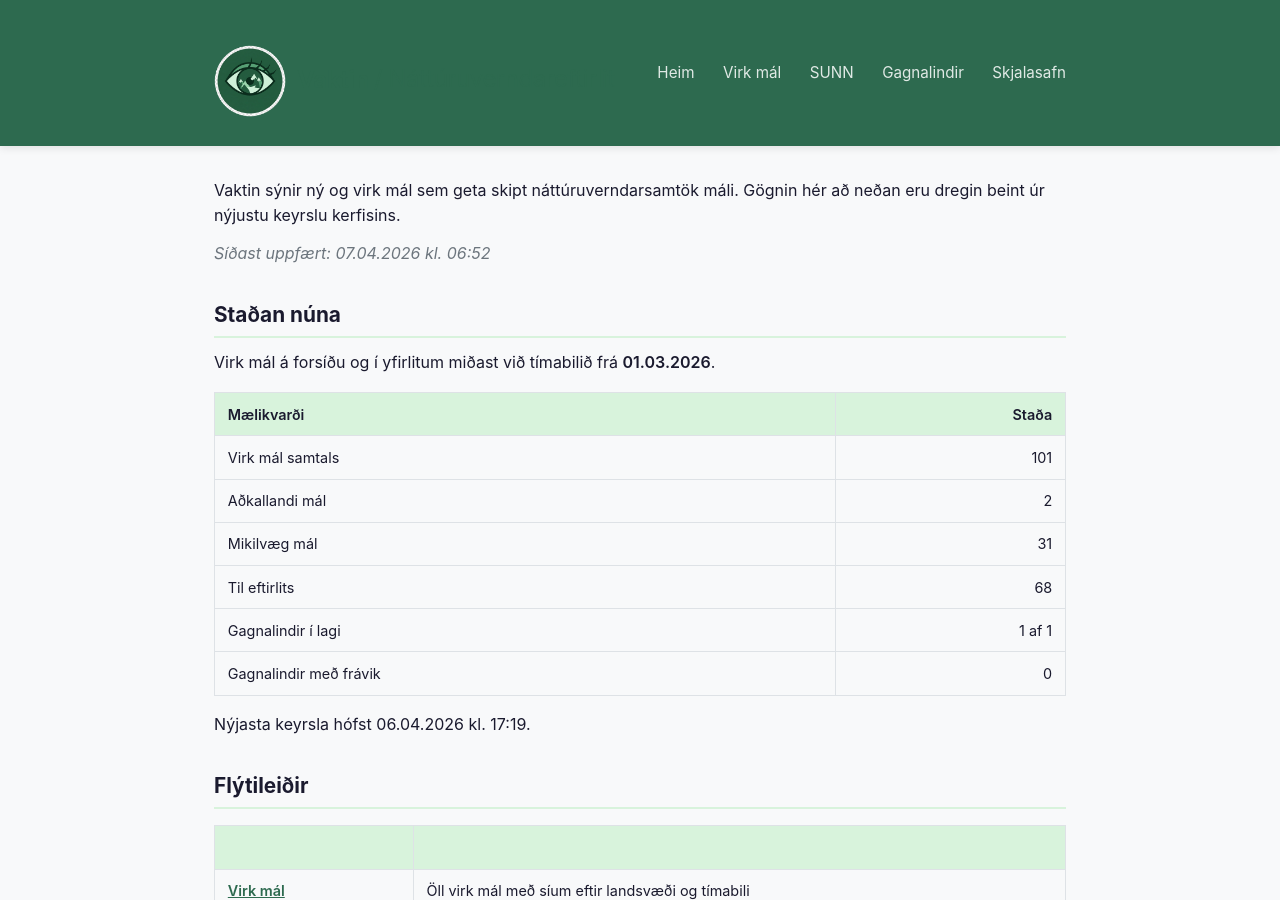
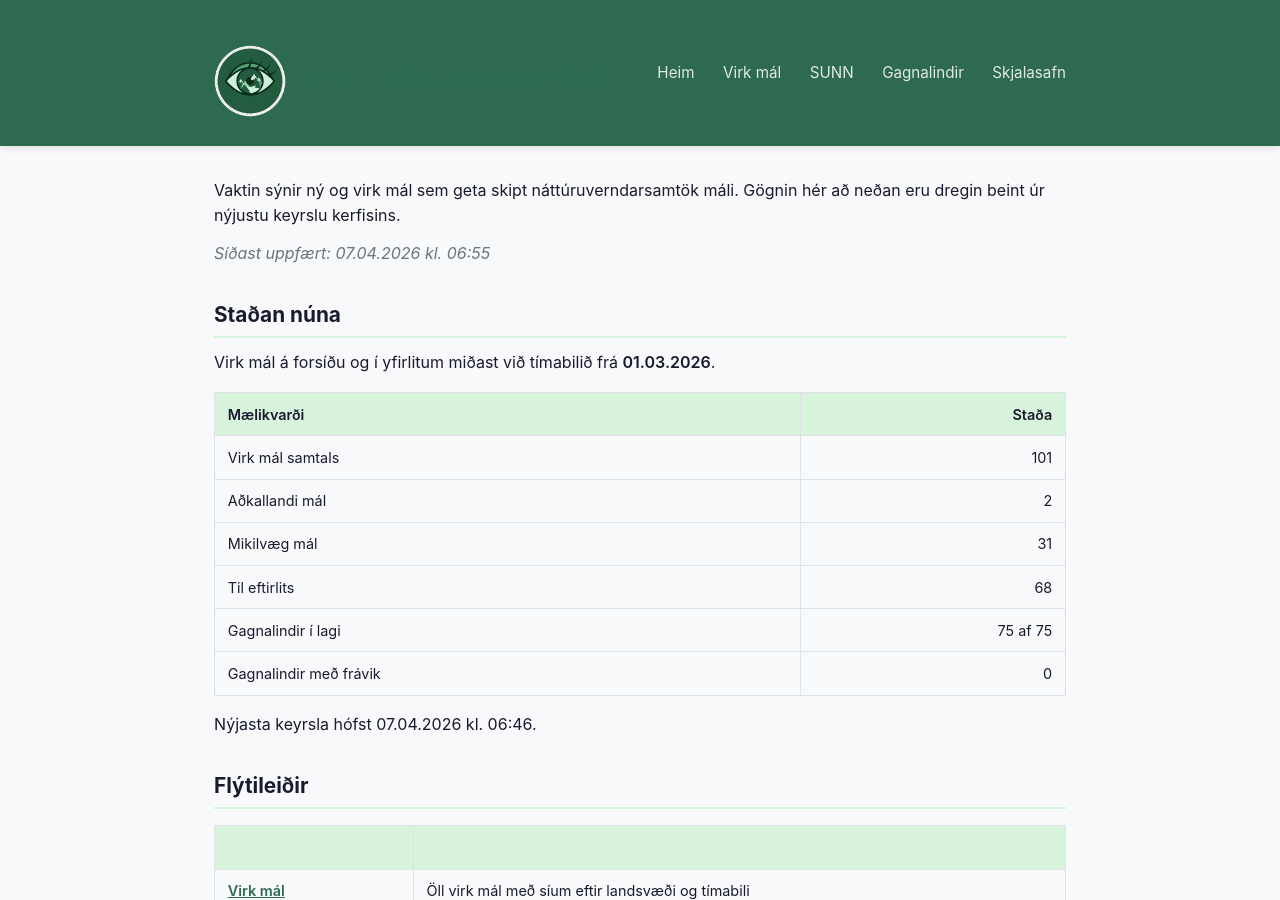
Before and after one commit to sunnuhvoll/vaktin, a Jekyll site: the page built from index.md, in a window 1280 px wide and 900 px high. Built offline with Jekyll 4.4.1, drawn with Linux system fonts in a browser that asks for light colours.

Commit message:
vaktin: keyrsla 2026-04-07
 6 files changed, 1531 insertions(+), 1537 deletions(-)

```diff
--- a/index.md
+++ b/index.md
@@ -7,7 +7,7 @@ title: Vaktin — Náttúruverndareftirlit
 
 Vaktin sýnir ný og virk mál sem geta skipt náttúruverndarsamtök máli. Gögnin hér að neðan eru dregin beint úr nýjustu keyrslu kerfisins.
 
-*Síðast uppfært: 07.04.2026 kl. 06:52*
+*Síðast uppfært: 07.04.2026 kl. 06:55*
 
 ## Staðan núna
 
@@ -19,10 +19,10 @@ Virk mál á forsíðu og í yfirlitum miðast við tímabilið frá <strong>01.
 | Aðkallandi mál | 2 |
 | Mikilvæg mál | 31 |
 | Til eftirlits | 68 |
-| Gagnalindir í lagi | 1 af 1 |
+| Gagnalindir í lagi | 75 af 75 |
 | Gagnalindir með frávik | 0 |
 
-Nýjasta keyrsla hófst 06.04.2026 kl. 17:19.
+Nýjasta keyrsla hófst 07.04.2026 kl. 06:46.
 
 ## Flýtileiðir
 
```
Also changed, not shown: reports/.health.json (+6 -12 lines), reports/archive/index.md (+1 -1 lines), reports/index.md (+1 -1 lines), sunn/index.md (+1 -1 lines), state/state.json.
